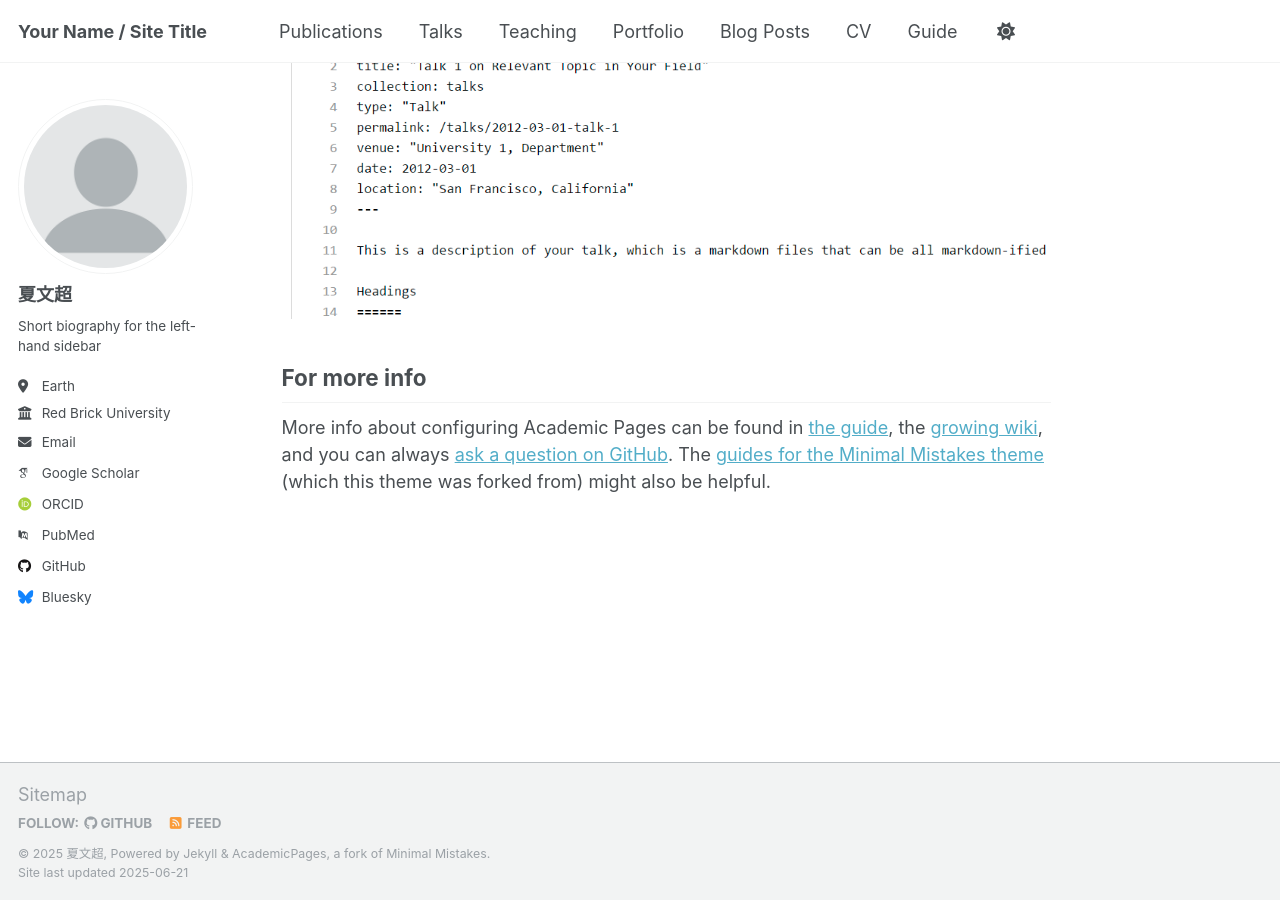
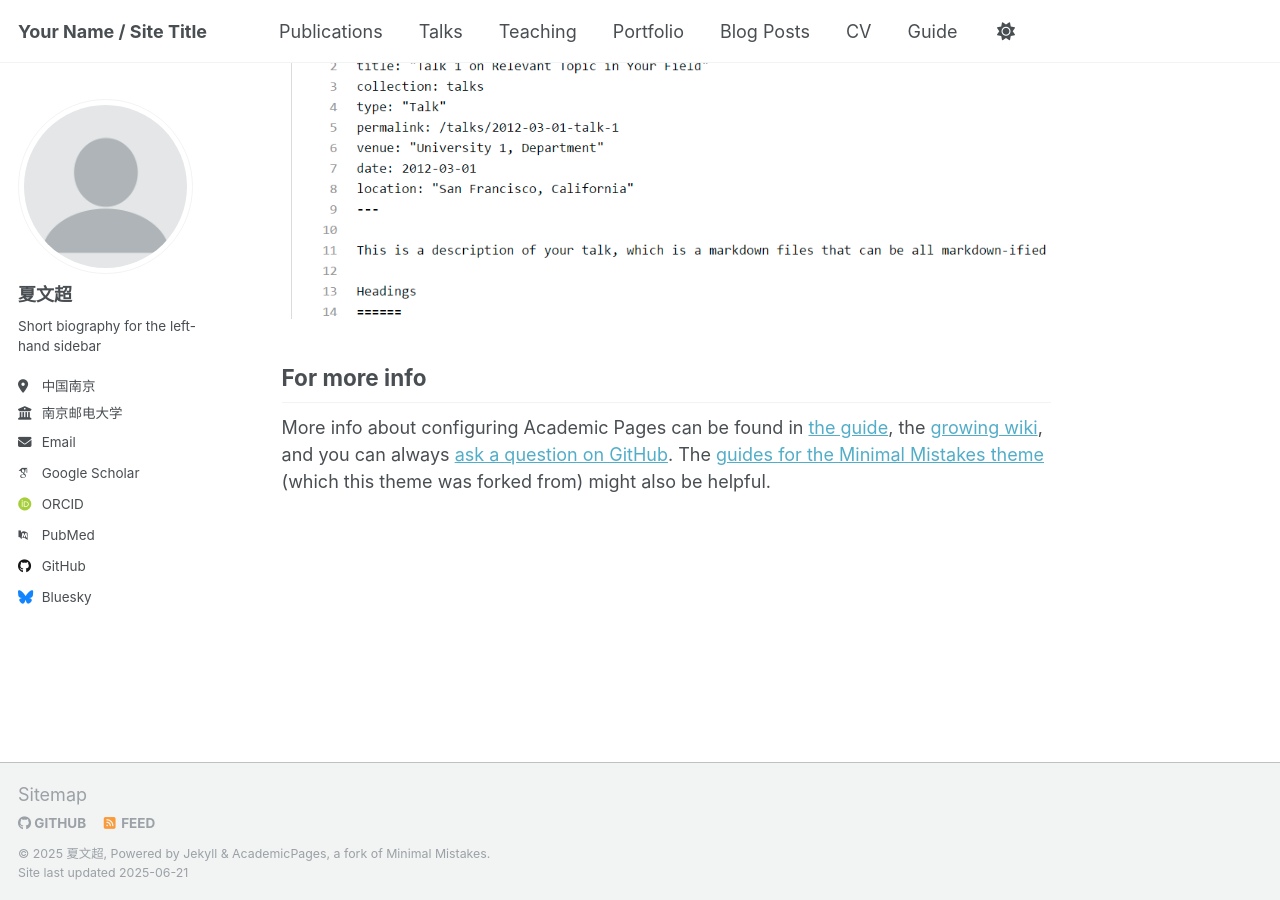
Before and after one commit to xwcbigboy/wenchao, a Jekyll site: the page built from _pages/about.md, in a window 1280 px wide and 900 px high, scrolled down 2636 px. Built offline with Jekyll 4.4.1, drawn with Linux system fonts in a browser that asks for light colours; some web fonts are replaced.

Commit message:
Update _config.yml

```diff
--- a/_config.yml
+++ b/_config.yml
@@ -7,12 +7,12 @@
 # server process.
 
 # Basic Site Settings
-locale                   : "en-US"
+locale                   : "zh-cn"
 site_theme               : "default"
 title                    : "Your Name / Site Title"
 title_separator          : "-"
 name                     : &name "夏文超"
-description              : &description "nanjing university of posts and Telecommunicatons"
+description              : &description "夏文超的个人主页"
 url                      : https://academicpages.github.io # the base hostname & protocol for your site e.g. "https://[your GitHub username].github.io" or if you already have some other page hosted on Github then use "https://[your GitHub username].github.io/[Your Repo Name]"
 baseurl                  : "" # the subpath of your site, e.g. "/blog"
 repository               : "academicpages/academicpages.github.io"
@@ -26,10 +26,10 @@ author:
   name             : "夏文超"
   pronouns         : # example: "she/her"
   bio              : "Short biography for the left-hand sidebar"
-  location         : "Earth"
-  employer         : "Red Brick University"
+  location         : "中国南京"
+  employer         : "南京邮电大学"
   uri              : # URL
-  email            : "none@example.org"
+  email            : "xiawenchao@njupt.edu.cn"
 
   # Academic websites
   academia         : # URL
```
